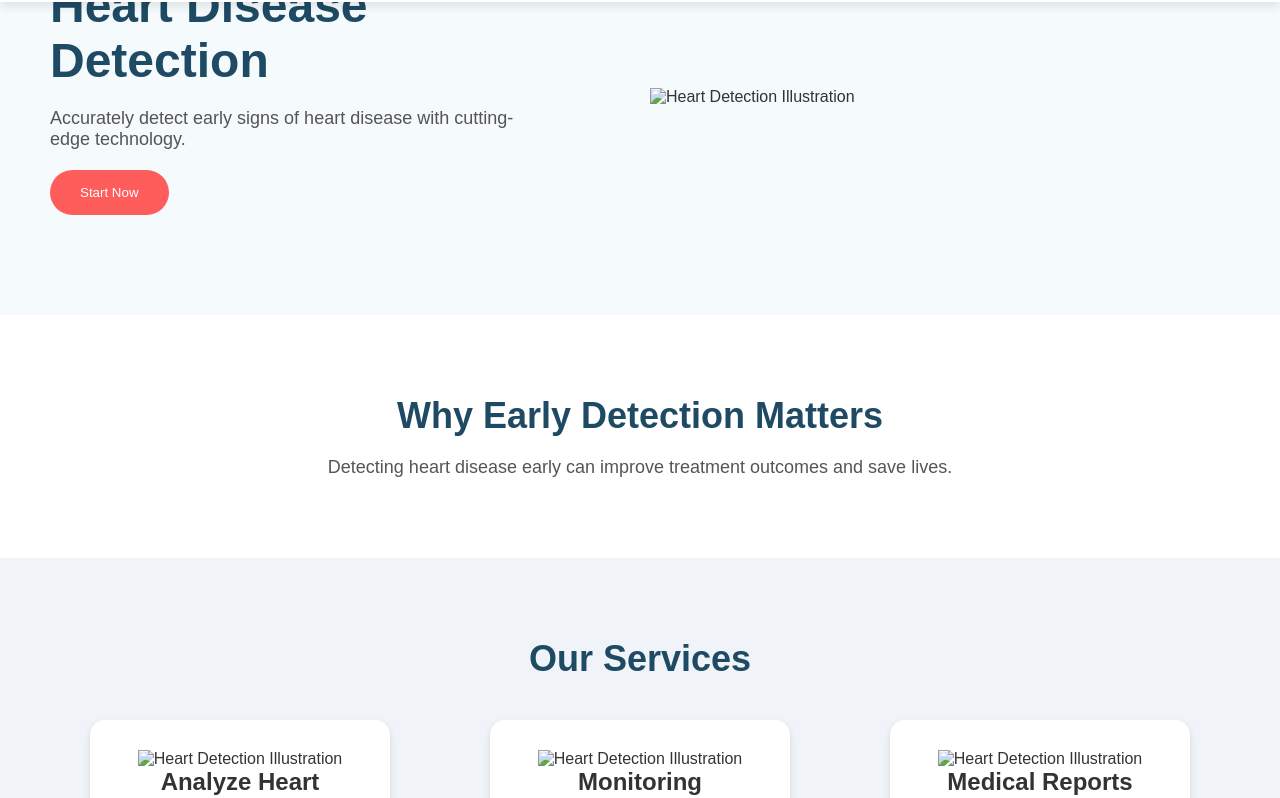
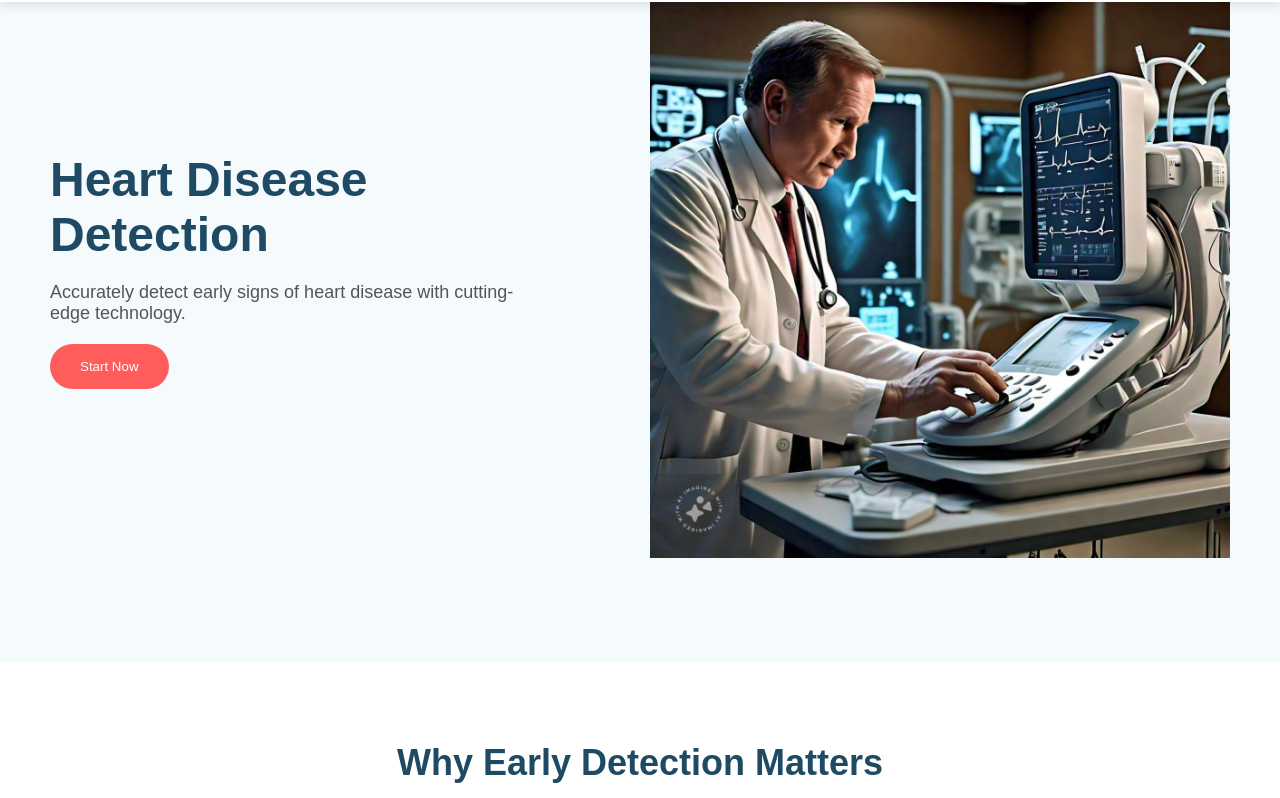
Before and after one commit to architSrivastava123/Heart-Disease-Detection123, a plain HTML site: page index.html in a window 1280 px wide. Shown: the part 122-920 px from the top of the page. Drawn offline with Linux system fonts and the light colour scheme; the site is published under a folder, as on GitHub Pages, so addresses that start at the root find nothing; a script that the page names is missing.

Commit message:
Update index.html

```diff
--- a/index.html
+++ b/index.html
@@ -30,7 +30,7 @@
             <button class="hero-button">Start Now</button>
         </div>
         <div class="hero-image">
-            <img src="/WhatsApp Image 2024-09-25 at 9.17.35 PM.jpeg" alt="Heart Detection Illustration">
+            <img src="WhatsApp Image 2024-09-25 at 9.17.35 PM.jpeg" alt="Heart Detection Illustration">
         </div>
     </section>
 
@@ -46,7 +46,7 @@
         <div class="service-cards">
             <div class="card">
                 <div class="hero-image">
-                    <img src="/a.jpeg" alt="Heart Detection Illustration">
+                    <img src="a.jpeg" alt="Heart Detection Illustration">
                 </div>
                 <h3>Analyze Heart conditions</h3>
                 <p>Advanced algorithms to analyze heart conditions.</p>
@@ -54,7 +54,7 @@
             </div>
             <div class="card">
                 <div class="hero-image">
-                    <img src="/WhatsApp Image 2024-09-25 at 9.22.44 PM.jpeg" alt="Heart Detection Illustration">
+                    <img src="WhatsApp Image 2024-09-25 at 9.22.44 PM.jpeg" alt="Heart Detection Illustration">
                 </div>
                 <h3>Monitoring</h3>
                 <p>Continuous monitoring and feedback on heart health.</p>
@@ -62,7 +62,7 @@
             </div>
             <div class="card">
                 <div class="hero-image">
-                    <img src="/ss.jpeg" alt="Heart Detection Illustration">
+                    <img src="ss.jpeg" alt="Heart Detection Illustration">
                 </div>
                 <h3>Medical Reports</h3>
                 <p>Consultations and personalized medical reports.</p>
```
